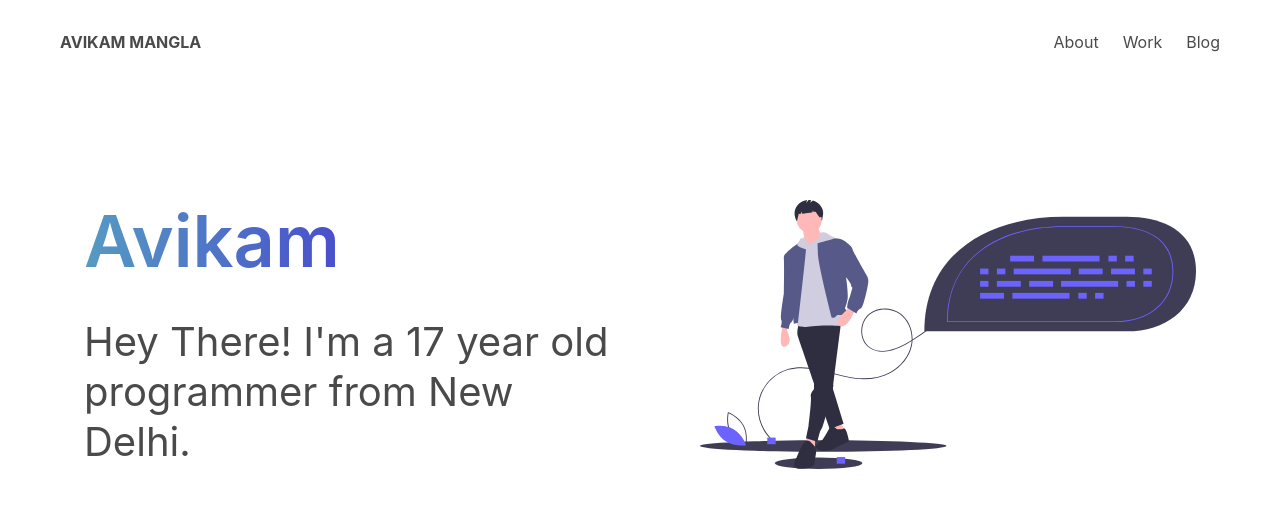
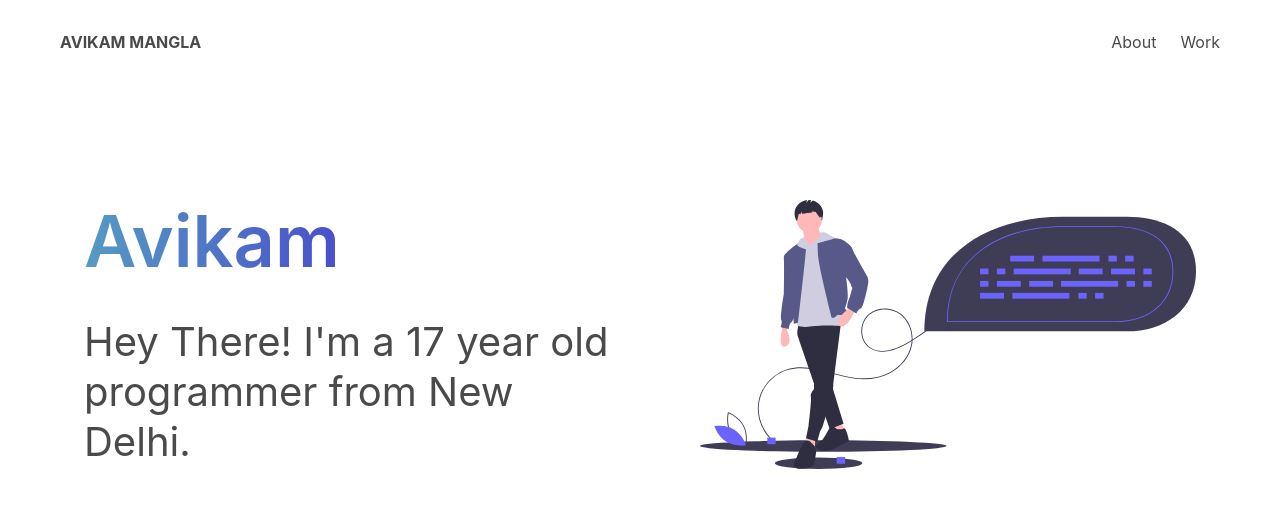
Before and after one commit to Avikam03/Avikam03, a Gatsby site: page / in a window 1280 px wide. Built offline with nearby package versions, Linux system fonts and the light colour scheme; Gatsby itself is replaced by a stand-in of ours.

Commit message:
removed blog :/

```diff
--- a/src/components/navbar.js
+++ b/src/components/navbar.js
@@ -33,9 +33,6 @@ const Navbar = () => (
                     <Link class="navbar-item" to="/work" activeClassName="navbar-item">
                     Work
                     </Link>
-                    <a class="navbar-item" activeClassName="navbar-item" target="_blank" href="http://blog.avikammangla.co/">
-                    Blog
-                    </a>
                 </div>
             </div>
         </nav>
```
